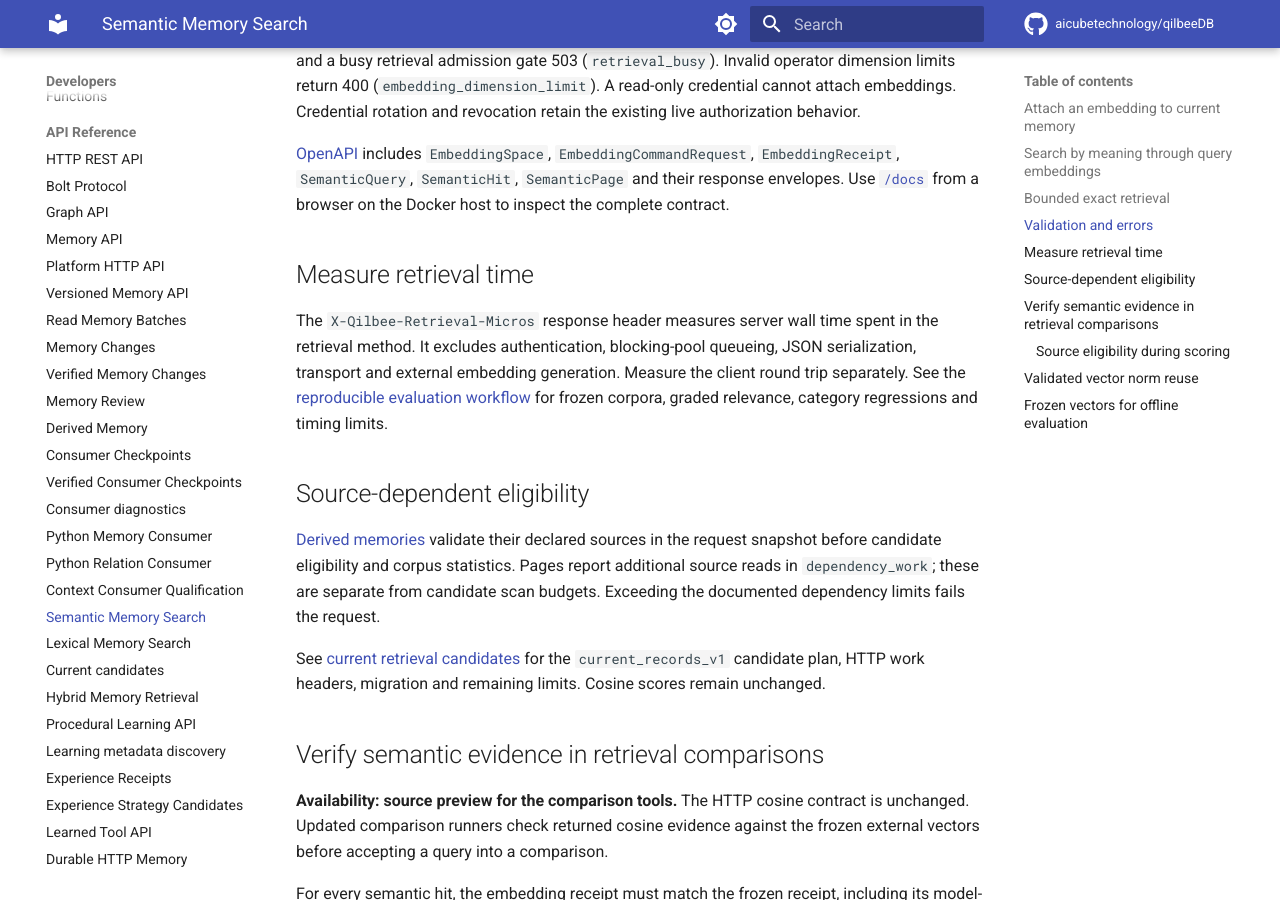
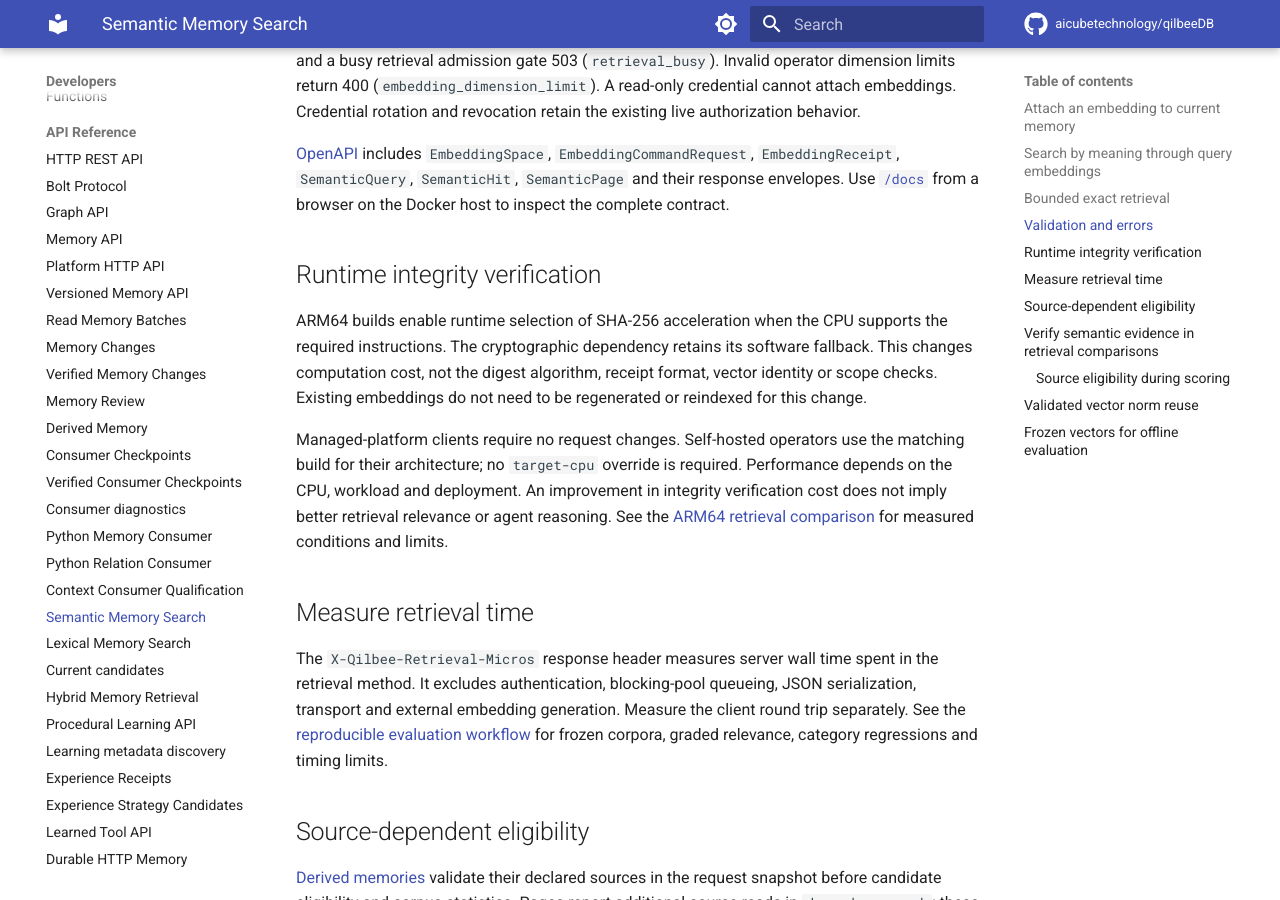
Before and after one commit to aicubetechnology/qilbeeDB, an MkDocs documentation site: the page built from docs/api/semantic-memory.md, in a window 1280 px wide and 900 px high, scrolled down 3656 px. Built offline with MkDocs 1.6.1 and Material for MkDocs 9.7.7, drawn with Linux system fonts in a browser that asks for light colours; comment, search, counter and statistics services are not loaded.

Commit message:
docs: explain ARM64 integrity acceleration and measured limits

```diff
--- a/docs/api/semantic-memory.md
+++ b/docs/api/semantic-memory.md
@@ -152,6 +152,21 @@ revocation retain the existing live authorization behavior.
 response envelopes. Use [`/docs`](http://localhost:7474/docs) from a browser on
 the Docker host to inspect the complete contract.
 
+## Runtime integrity verification
+
+ARM64 builds enable runtime selection of SHA-256 acceleration when the CPU
+supports the required instructions. The cryptographic dependency retains its
+software fallback. This changes computation cost, not the digest algorithm,
+receipt format, vector identity or scope checks. Existing embeddings do not need
+to be regenerated or reindexed for this change.
+
+Managed-platform clients require no request changes. Self-hosted operators use
+the matching build for their architecture; no `target-cpu` override is required.
+Performance depends on the CPU, workload and deployment. An improvement in
+integrity verification cost does not imply better retrieval relevance or agent
+reasoning. See the [ARM64 retrieval comparison](../research/arm64-integrity-cost.md)
+for measured conditions and limits.
+
 ## Measure retrieval time
 
 The `X-Qilbee-Retrieval-Micros` response header measures server wall time spent in
--- a/docs/user-docs.json
+++ b/docs/user-docs.json
@@ -47,7 +47,7 @@
       "source": "docs/api/semantic-memory.md",
       "file": "semantic-search.md",
       "title": "Semantic search",
-      "description": "Use external embeddings and cosine search, distinguish captured-vector identities, and verify offline document-vector persistence.",
+      "description": "Attach external embeddings and retrieve current scoped memories with cosine scores, model identity and runtime integrity verification.",
       "order": 60
     },
     {
```
Also changed, not shown: docs/research/arm64-integrity-cost.md (added, +81 -0 lines).
